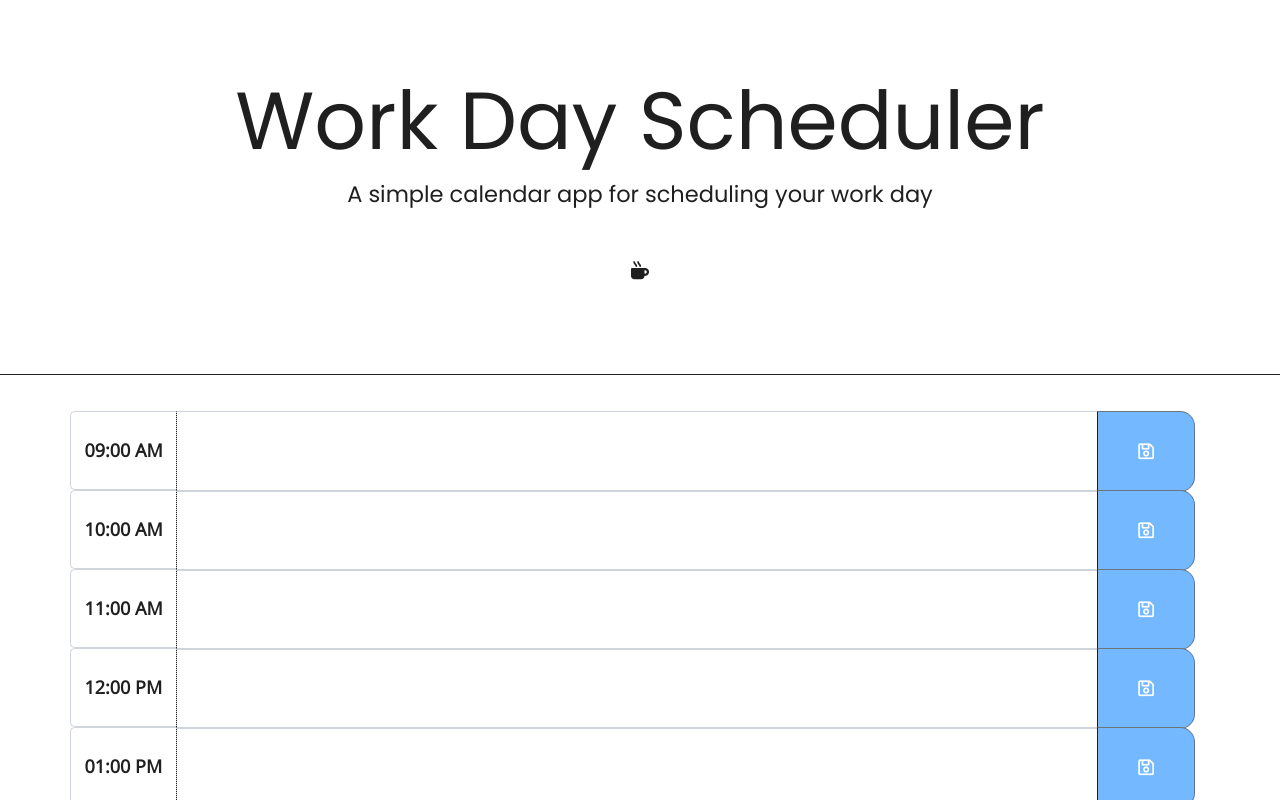
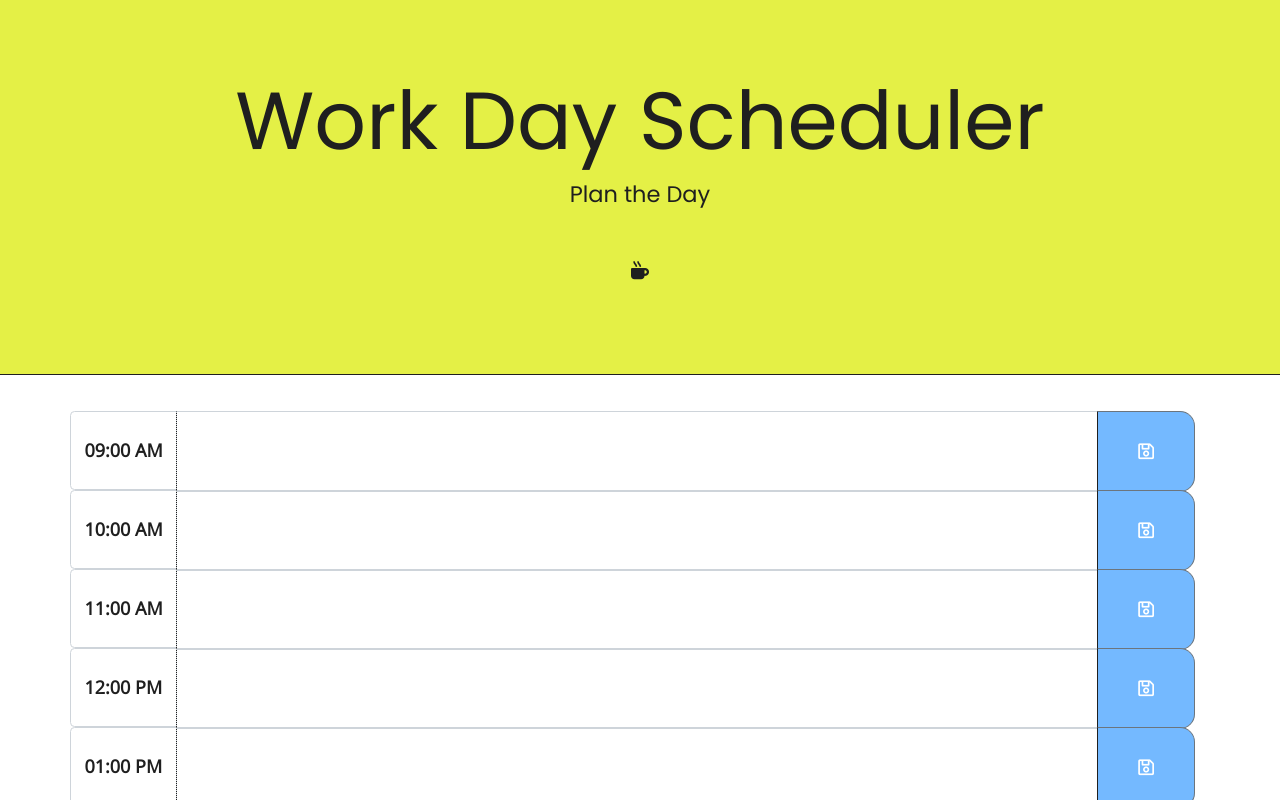
Before and after one commit to kylegavinsimone/Work-Day-Scheduler, a plain HTML site: page index.html in a window 1280 px wide. Shown: the top 800 px of the page. Drawn offline with nearby package versions, Linux system fonts and the light colour scheme.

Commit message:
Correcting issues discussed with instructor today

```diff
--- a/index.html
+++ b/index.html
@@ -28,7 +28,7 @@
   <body>
     <header class="jumbotron">
       <h1 class="display-3">Work Day Scheduler</h1>
-      <p class="lead">A simple calendar app for scheduling your work day</p>
+      <p class="lead">Plan the Day</p>
       <br />
       <i class="fas fa-mug-hot"></i>
       <br />
--- a/style.css
+++ b/style.css
@@ -19,7 +19,7 @@ p#currentDay.lead {
 }
 .jumbotron {
   text-align: center;
-  background-color: #fff;
+  background-color: rgb(228, 240, 70);
   border-bottom: 1px solid #1f1f1f;
   border-radius: 0px;
 }
```
